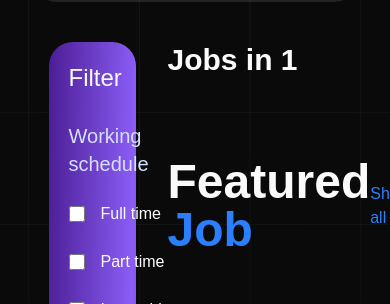
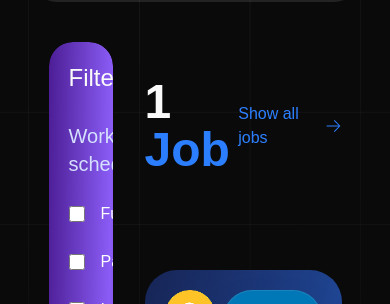
Before and after one commit to ritishBhatoye/interview-prep, a Next.js app: page /search-job/1 in a window 390 px wide. Shown: the part 450-754 px from the top of the page. Built offline with nearby package versions, Linux system fonts and the light colour scheme; a web font is replaced by a local one.

Commit message:
Implement hide-scrollbar class in globals.css for improved UI. Adjust layout in CategoryLayout to enhance responsiveness and update FeaturedJobs component to accept a dynamic title prop, improving job visibility in the search interface.

```diff
--- a/app/(root)/search-job/[category]/layout.tsx
+++ b/app/(root)/search-job/[category]/layout.tsx
@@ -7,10 +7,10 @@ const CategoryLayout = ({ children }: { children: React.JSX.Element }) => {
     <div className="w-full">
       <SearchHeader />
       <div className="w-10/12 2xl:w-9/12 max-w-screen-2xl mx-auto px-4 flex flex-row items-start justify-between gap-8">
-        <div className="w-1/3 min-w-0">
+        <div className="w-1/4 overflow-y-scroll h-screen rounded-3xl hide-scrollbar">
           <SearchFilter />
         </div>
-        <div className="flex flex-col items-start w-2/3 min-w-0">{children}</div>
+        <div className="flex flex-col items-start w-3/4">{children}</div>
       </div>
     </div>
   );
--- a/app/(root)/search-job/[category]/page.tsx
+++ b/app/(root)/search-job/[category]/page.tsx
@@ -16,8 +16,7 @@ const CategoryPage = ({ params }: CategoryPageProps) => {
 
   return (
     <div className="flex flex-col items-start gap-5">
-      <h1 className="text-3xl font-bold mb-6">Jobs in {category}</h1>
-      <FeaturedJobs />
+      <FeaturedJobs title={category[0].toUpperCase() + category.slice(1)} />
     </div>
   );
 };
--- a/app/globals.css
+++ b/app/globals.css
@@ -3,6 +3,14 @@
 @layer theme, base, components, utilities;
 @plugin "tailwindcss-animate";
 
+
+.hide-scrollbar::-webkit-scrollbar {
+  display: none;
+}
+.hide-scrollbar {
+  -ms-overflow-style: none;
+  scrollbar-width: none;
+}
 
 @theme {
   --color-success-100: #49de50;
--- a/components/searchJob/home/FeaturedJobs/index.tsx
+++ b/components/searchJob/home/FeaturedJobs/index.tsx
@@ -3,10 +3,18 @@ import React from "react";
 import FeaturedJobCard from "./FeaturedJobUtils/FeaturedJobCard";
 import { SectionHeader } from "@/components/elements/SectionHeader";
 
-const FeaturedJobs = () => {
+const FeaturedJobs = ({
+  className,
+  title = "Featured",
+}: {
+  className?: string;
+  title?: string;
+}) => {
   return (
-    <div className="flex flex-col items-start gap-12 py-4 space-y-12 mt-5 md:mt-6 lg:mt-7 w-full">
-      <SectionHeader title="Featured" />
+    <div
+      className={`flex flex-col items-start gap-12 py-4 space-y-12 mt-5 md:mt-6 lg:mt-7 w-full ${className}`}
+    >
+      <SectionHeader title={title} />
       <div className="grid gird-cols-1 md:grid-cols-2 lg:grid-cols-2 gap-5">
         {featureJobData.map((feature) => (
           <FeaturedJobCard key={feature.id} featureJob={feature} />
```
